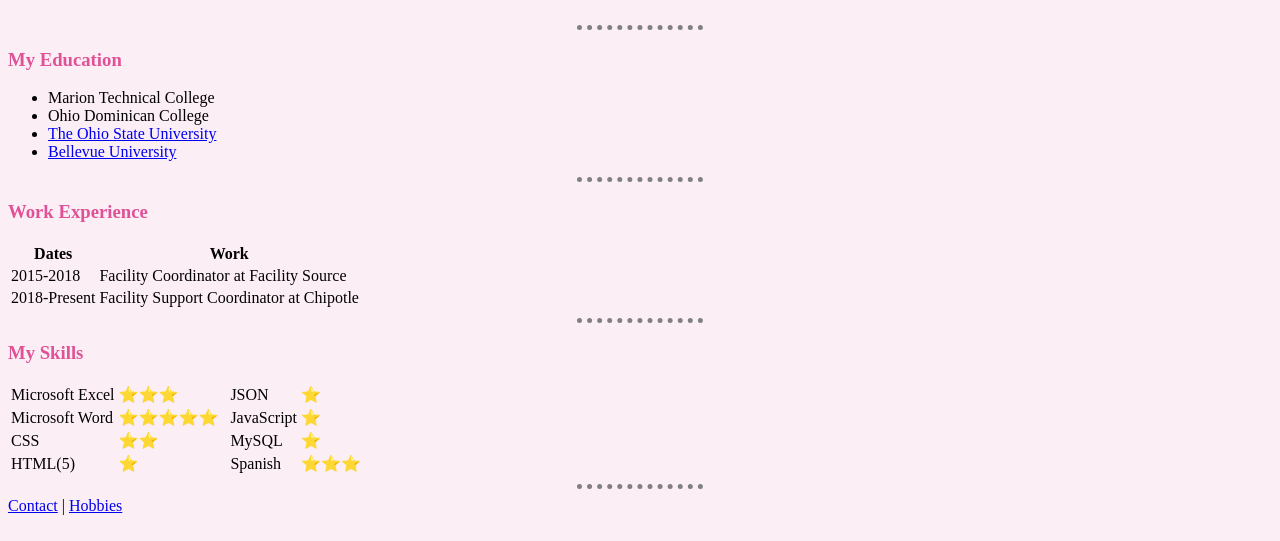
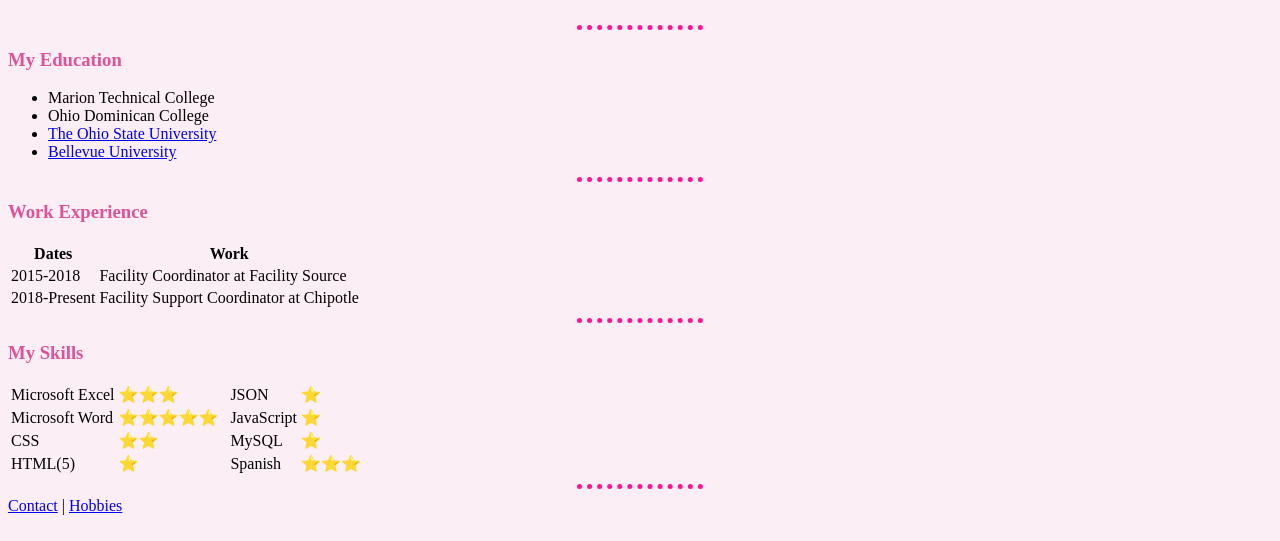
Before and after one commit to rhondarivas/cv, a plain HTML site: page index.html in a window 1280 px wide. Shown: the part 337-878 px from the top of the page. Drawn offline with Linux system fonts and the light colour scheme.

Commit message:
Update styles.css

```diff
--- a/css/styles.css
+++ b/css/styles.css
@@ -5,7 +5,7 @@
   hr {
     border-style: none;
     border-top-style: dotted;
-    border-color: gray;
+    border-color: deeppink;
     border-width: 5px;
     width: 10%;
   }
```
